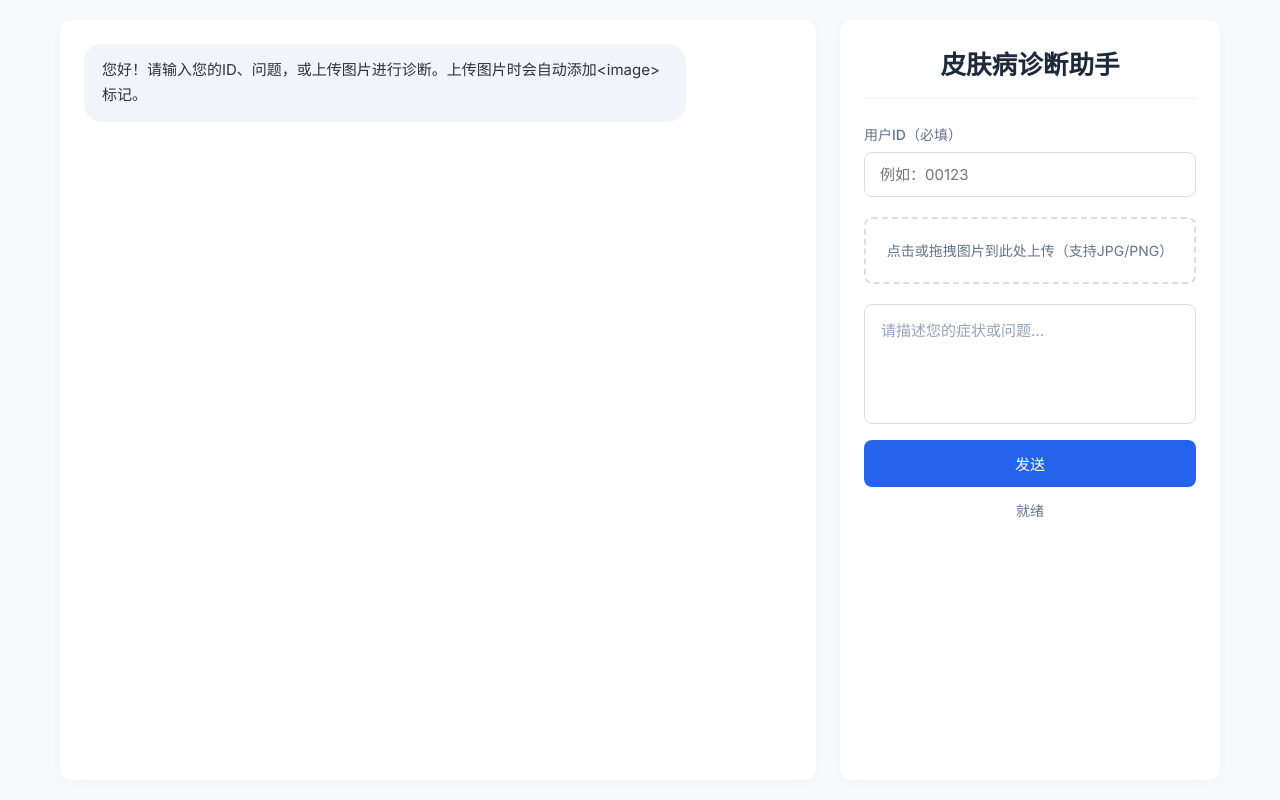
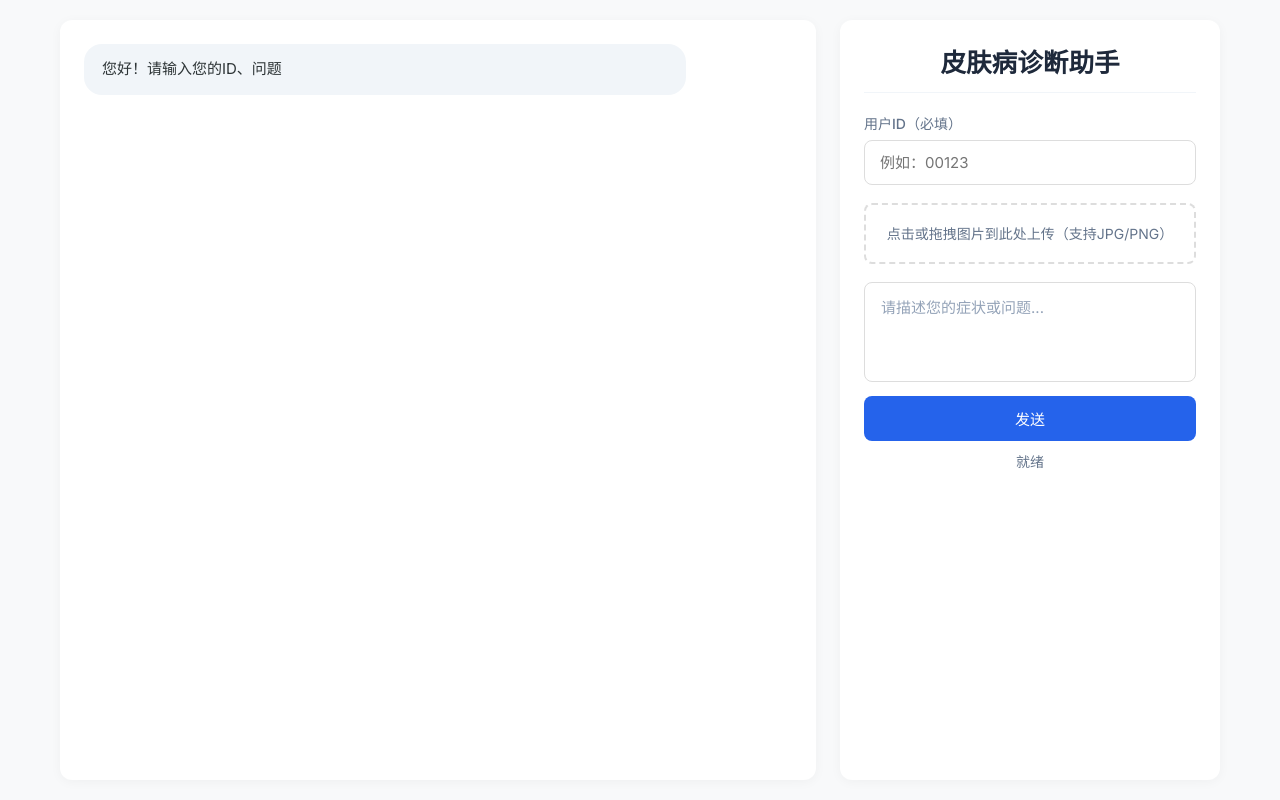
Before and after one commit to zhough/agent-system, a Python web app: template templates/index copy.html in a window 1280 px wide. Run offline with Jinja, Linux system fonts and the light colour scheme; the template is opened without the code that fills it, so the values that code supplies are empty; some libraries are stand-ins or nearby versions.

Commit message:
modified:   templates/index copy.html 	modified:   templates/index.html

```diff
--- a/templates/index copy.html
+++ b/templates/index copy.html
@@ -4,10 +4,9 @@
     <meta charset="UTF-8">
     <meta name="viewport" content="width=device-width, initial-scale=1.0">
     <title>皮肤病诊断助手</title>
-    <!-- 引入现代无衬线字体 -->
     <link href="https://fonts.googleapis.com/css2?family=Inter:wght@300;400;500;600;700&display=swap" rel="stylesheet">
     <style>
-        /* 基础样式：优化字体排版 */
+        /* 基础样式 */
         * {
             box-sizing: border-box;
             margin: 0;
@@ -17,7 +16,7 @@
         body {
             background-color: #f8f9fa;
             color: #2d3436;
-            line-height: 1.65;  /* 优化行高，提升可读性 */
+            line-height: 1.5;  /* 降低整体行高，减少空白 */
             font-size: 16px;
         }
         .container {
@@ -25,7 +24,7 @@
             margin: 0 auto;
             padding: 20px;
             display: grid;
-            grid-template-columns: 1fr 380px;  /* 右侧输入区稍宽，提升体验 */
+            grid-template-columns: 1fr 380px;
             gap: 24px;
             height: 100vh;
         }
@@ -46,7 +45,7 @@
             border-radius: 3px;
         }
         .message {
-            margin-bottom: 24px;
+            margin-bottom: 20px;  /* 减少消息之间的间距 */
             max-width: 85%;
             animation: fadeIn 0.3s ease;
         }
@@ -66,14 +65,41 @@
             color: #2d3436;
         }
         .message-content {
-            padding: 14px 18px;
+            padding: 14px 18px;  /* 减少内边距 */
             border-radius: 18px;
             word-wrap: break-word;
             font-size: 15px;
-            white-space: pre-wrap;
+            white-space: pre-wrap; /* 保留必要换行 */
+            line-height: 1.5;  /* 内容行高紧凑 */
         }
+
+        /* Markdown格式化样式（紧凑版） */
+        .message-content h3 {
+            font-size: 16px;
+            font-weight: 600;
+            margin: 8px 0 6px 0;  /* 大幅减少标题上下间距 */
+            color: inherit;
+        }
+        .message-content ul {
+            margin: 6px 0 6px 22px;  /* 减少列表上下间距 */
+            padding-left: 6px;
+        }
+        .message-content li {
+            margin: 4px 0;  /* 列表项间距紧凑 */
+            line-height: 1.5;
+        }
+        .message-content hr {
+            border: none;
+            border-top: 1px solid #e2e8f0;
+            margin: 10px 0;  /* 分隔线上下间距减少 */
+        }
+        .message-content strong {
+            font-weight: 600;
+        }
+
+        /* 消息附加元素 */
         .message-image {
-            margin-top: 12px;
+            margin-top: 10px;  /* 图片与文本间距减少 */
             max-width: 320px;
             border-radius: 8px;
             border: 1px solid #eee;
@@ -82,7 +108,7 @@
         .message-meta {
             font-size: 12px;
             color: #888;
-            margin-top: 6px;
+            margin-top: 4px;  /* 元数据间距减少 */
             margin-left: 18px;
         }
 
@@ -98,16 +124,16 @@
         h1 {
             font-size: 1.6rem;
             font-weight: 600;
-            margin-bottom: 24px;
+            margin-bottom: 20px;  /* 标题下方间距减少 */
             color: #1e293b;
             text-align: center;
-            padding-bottom: 12px;
+            padding-bottom: 10px;
             border-bottom: 1px solid #f1f5f9;
         }
 
         /* ID输入框 */
         .id-input {
-            margin-bottom: 20px;
+            margin-bottom: 18px;  /* 输入框间距减少 */
         }
         .id-input label {
             display: block;
@@ -132,8 +158,8 @@
 
         /* 图像上传 */
         .image-upload {
-            margin-bottom: 20px;
-            padding: 20px;
+            margin-bottom: 18px;  /* 上传区域间距减少 */
+            padding: 18px;
             border: 2px dashed #ddd;
             border-radius: 8px;
             text-align: center;
@@ -150,7 +176,7 @@
         }
         #image-preview {
             max-width: 100%;
-            margin-top: 12px;
+            margin-top: 10px;
             border-radius: 6px;
             display: none;
             box-shadow: 0 2px 8px rgba(0,0,0,0.08);
@@ -163,10 +189,10 @@
             border: 1px solid #ddd;
             border-radius: 8px;
             resize: none;
-            min-height: 120px;
-            margin-bottom: 16px;
+            min-height: 100px;  /* 输入框高度减少 */
+            margin-bottom: 14px;  /* 输入框与按钮间距减少 */
             font-size: 15px;
-            line-height: 1.6;
+            line-height: 1.5;
             transition: border-color 0.2s;
         }
         textarea:focus {
@@ -183,7 +209,7 @@
             background: #2563eb;
             color: white;
             border: none;
-            padding: 13px 20px;
+            padding: 12px 20px;  /* 按钮尺寸略减小 */
             border-radius: 8px;
             cursor: pointer;
             font-size: 15px;
@@ -200,7 +226,7 @@
 
         /* 状态提示 */
         .status {
-            margin-top: 12px;
+            margin-top: 10px;
             color: #64748b;
             font-size: 14px;
             text-align: center;
@@ -232,7 +258,7 @@
         <!-- 历史消息区域 -->
         <div class="history-container" id="history">
             <div class="message assistant-message">
-                <div class="message-content">您好！请输入您的ID、问题，或上传图片进行诊断。上传图片时会自动添加&lt;image&gt;标记。</div>
+                <div class="message-content">您好！请输入您的ID、问题</div>
             </div>
         </div>
 
@@ -261,6 +287,30 @@
     </div>
 
     <script>
+        // 优化的Markdown转HTML函数（压缩连续换行）
+        function markdownToHtml(markdown) {
+            // 核心：将3个及以上连续换行压缩为2个（仅保留1个空行视觉效果）
+            markdown = markdown.replace(/\n{3,}/g, '\n\n');
+
+            // 转换三级标题
+            markdown = markdown.replace(/^### (.*?)$/gm, '<h3>$1</h3>');
+
+            // 转换无序列表
+            let html = markdown.replace(/^- (.*?)$/gm, '<li>$1</li>');
+            html = html.replace(/(<li>.*?<\/li>)+/gs, '<ul>$&</ul>');
+
+            // 转换分隔线
+            html = html.replace(/^---$/gm, '<hr>');
+
+            // 转换加粗
+            html = html.replace(/\*\*(.*?)\*\*/g, '<strong>$1</strong>');
+
+            // 移除首尾多余空行
+            html = html.trim();
+
+            return html;
+        }
+
         // 图像上传预览
         const uploadArea = document.getElementById('upload-area');
         const imageUpload = document.getElementById('image-upload');
@@ -376,7 +426,8 @@
                     const { done, value } = await reader.read();
                     if (done) break;
                     result += decoder.decode(value, { stream: true });
-                    contentDiv.textContent = result;
+                    // 转换Markdown为HTML并显示（自动压缩换行）
+                    contentDiv.innerHTML = markdownToHtml(result);
                     history.scrollTop = history.scrollHeight;
                 }
 
```
Also changed, not shown: templates/index.html (+28 -20 lines).
